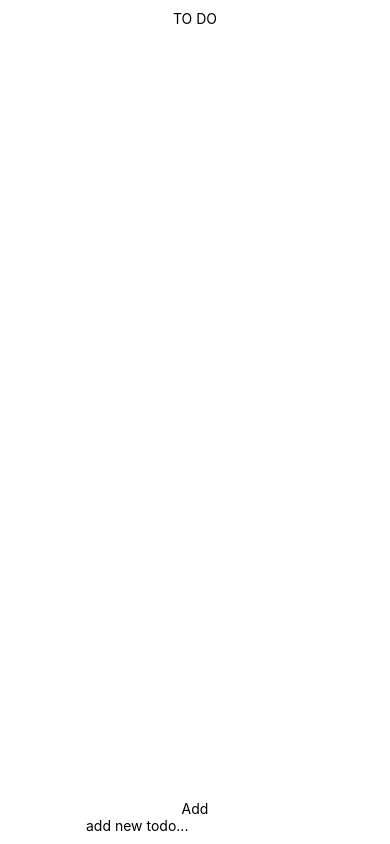
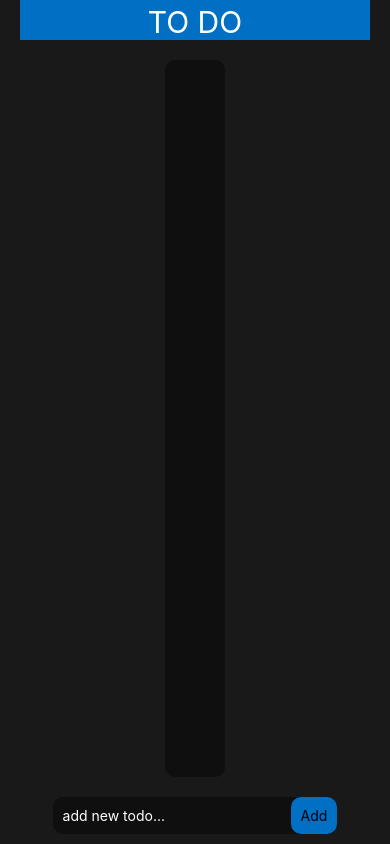
Before and after one commit to mateusfg7/ToDo-App, a React Native app: screen / in a window 390 px wide. Built offline with nearby package versions, Linux system fonts and the light colour scheme.

Commit message:
update styles

```diff
--- a/App.js
+++ b/App.js
@@ -15,13 +15,16 @@ export default function App() {
 
   return (
     <View style={styles.container}>
-      <Text>TO DO</Text>
+      <View style={styles.header}>
+        <Text style={styles.title}>TO DO</Text>
+      </View>
       <FlatList
+        style={styles.todoList}
         data={todos}
         renderItem={({ item: todo }) => (
-          <View>
-            <Text>{todo}</Text>
+          <View style={styles.todoListView}>
             <TouchableOpacity
+              style={styles.checkedButton}
               onPress={(_) => {
                 const keepedTodos = [];
                 todos.map((uniqueTodo) => {
@@ -32,19 +35,26 @@ export default function App() {
                 setTodos(keepedTodos);
               }}
             >
-              <Text>REMOVE</Text>
+              <Text>check</Text>
             </TouchableOpacity>
+            <Text style={styles.todoText}>{todo}</Text>
           </View>
         )}
       />
-      <TouchableOpacity onPress={(_) => setTodos([...todos, newTodo])}>
-        <Text>Add</Text>
+      <View style={styles.addTodoContainer}>
+        <TouchableOpacity
+          style={styles.addButton}
+          onPress={(_) => setTodos([...todos, newTodo])}
+        >
+          <Text styel={styles.addButtonText}>Add</Text>
         </TouchableOpacity>
         <TextInput
           placeholder='add new todo...'
           value={newTodo}
           onChangeText={(text) => setNewTodo(text)}
+          style={styles.inputNewTodo}
         />
+      </View>
     </View>
   );
 }
@@ -56,6 +66,59 @@ const styles = StyleSheet.create({
     alignItems: "center",
     justifyContent: "center",
     padding: 10,
-    paddingTop: Constants.statusBarHeight + 10,
+    paddingTop: 0,
+    backgroundColor: "rgb(25,25,25)",
+  },
+  header: {
+    backgroundColor: "#006fc4",
+    width: 350,
+    height: Constants.statusBarHeight + 40,
+    justifyContent: "flex-end",
+    alignItems: "center",
+  },
+  title: {
+    fontSize: 30,
+    color: "#fff",
+  },
+  todoList: {
+    backgroundColor: "rgb(15,15,15)",
+    margin: 20,
+    padding: 30,
+    borderRadius: 10,
+  },
+  todoListView: {
+    flexDirection: "row",
+    flexWrap: "wrap",
+    margin: 5,
+  },
+  todoText: {
+    color: "#fff",
+    fontSize: 25,
+  },
+  checkedButton: {
+    backgroundColor: "#006fc4",
+    alignItems: "center",
+    justifyContent: "center",
+    marginRight: 10,
+    borderRadius: 0,
+    padding: 2,
+  },
+  addTodoContainer: {
+    flexDirection: "row-reverse",
+    borderRadius: 10,
+    backgroundColor: "rgb(15,15,15)",
+  },
+  inputNewTodo: {
+    marginLeft: 10,
+    marginRight: 10,
+    color: "#fff",
+  },
+  addButton: {
+    backgroundColor: "#006fc4",
+    borderRadius: 10,
+    padding: 10,
+    alignItems: "center",
+    justifyContent: "center",
+    fontSize: 30,
   },
 });
```
Lines whose indentation alone changed are shown as unchanged.
